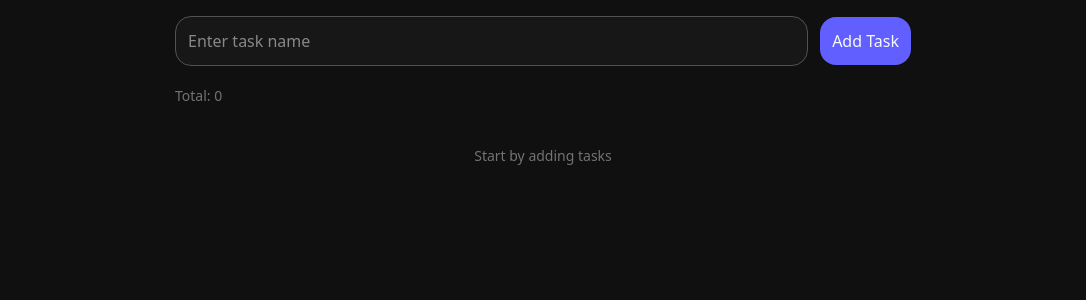
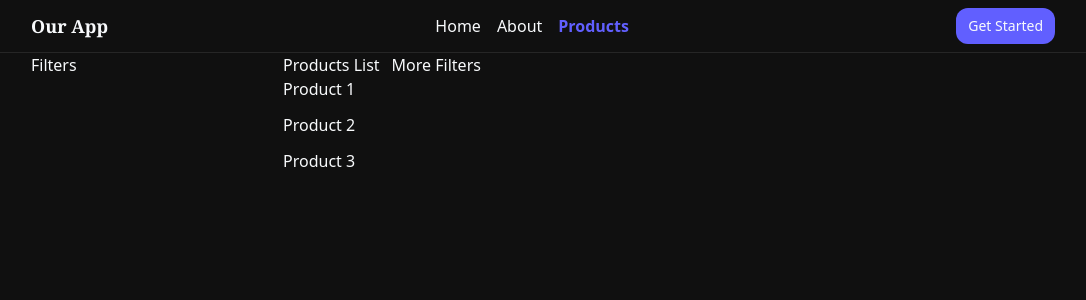
Before and after one commit to najmiter/react-course, a React (Vite) app: page /products in a window 1280 px wide. Shown: the top 300 px of the page, without its empty margins (97-1183 px from the left). Built offline with nearby package versions, Linux system fonts and the light colour scheme.

Commit message:
react router

```diff
--- a/package.json
+++ b/package.json
@@ -11,7 +11,8 @@
   },
   "dependencies": {
     "react": "^19.2.0",
-    "react-dom": "^19.2.0"
+    "react-dom": "^19.2.0",
+    "react-router": "^7.13.0"
   },
   "devDependencies": {
     "@eslint/js": "^9.39.1",
--- a/src/App.tsx
+++ /dev/null
@@ -1,9 +0,0 @@
-import Tasks from './components/tasks';
-
-export default function App() {
-  return (
-    <div className="max-w-3xl mx-auto p-4 space-y-5">
-      <Tasks />
-    </div>
-  );
-}
--- /dev/null
+++ b/src/components/common/navbar.tsx
@@ -0,0 +1,35 @@
+import { NavLink } from 'react-router';
+
+const LINKS = [
+  { to: '/', label: 'Home' },
+  { to: '/about', label: 'About' },
+  { to: '/products', label: 'Products' },
+];
+
+export default function NavBar() {
+  const activeClasses = 'text-indigo-500 font-semibold';
+
+  return (
+    <nav className="p-2 sticky w-full top-0 left-0 border-b border-neutral-800">
+      <div className="max-w-5xl flex items-center justify-between gap-2 mx-auto">
+        <h1 className="cursor-default font-semibold font-serif text-lg">Our App</h1>
+
+        <div>
+          <ul className="flex items-center gap-4">
+            {LINKS.map((link) => (
+              <li key={link.to}>
+                <NavLink to={link.to} className={({ isActive }) => isActive && activeClasses}>
+                  {link.label}
+                </NavLink>
+              </li>
+            ))}
+          </ul>
+        </div>
+
+        <div>
+          <button className="px-3 py-2 text-sm bg-indigo-500 cursor-pointer rounded-xl">Get Started</button>
+        </div>
+      </div>
+    </nav>
+  );
+}
--- /dev/null
+++ b/src/components/layouts/main-layout.tsx
@@ -0,0 +1,14 @@
+import React from 'react';
+import NavBar from '@/components/common/navbar';
+import { Outlet } from 'react-router';
+
+export default function MainLayout() {
+  return (
+    <React.Fragment>
+      <NavBar />
+      <main className="max-w-5xl mx-auto">
+        <Outlet />
+      </main>
+    </React.Fragment>
+  );
+}
--- /dev/null
+++ b/src/components/layouts/product-layout.tsx
@@ -0,0 +1,15 @@
+import { Outlet } from 'react-router';
+
+export default function ProductLayout() {
+  return (
+    <div className="flex items-start gap-3">
+      <div className="w-60">
+        <h3>Filters</h3>
+      </div>
+      <Outlet />
+      <div className="w-60">
+        <h3>More Filters</h3>
+      </div>
+    </div>
+  );
+}
--- a/src/main.tsx
+++ b/src/main.tsx
@@ -1,10 +1,10 @@
 import { /* createElement, */ StrictMode } from 'react';
 import { createRoot } from 'react-dom/client';
 import './index.css';
-import App from './App.tsx';
+import AppRoutes from './routes.tsx';
 
 createRoot(document.getElementById('root')!).render(
   <StrictMode>
-    <App />
+    <AppRoutes />
   </StrictMode>,
 );
--- /dev/null
+++ b/src/pages/about.tsx
@@ -0,0 +1,5 @@
+import React from 'react';
+
+export default function AboutPage() {
+  return <div className="h-svh grid place-content-center">About me</div>;
+}
--- /dev/null
+++ b/src/pages/home.tsx
@@ -0,0 +1,11 @@
+import { NavLink } from 'react-router';
+
+export default function HomePage() {
+  return (
+    <div className="max-w-3xl mx-auto p-4 space-y-5">
+      <h1>Home Page</h1>
+
+      <NavLink to="/about">About page</NavLink>
+    </div>
+  );
+}
--- /dev/null
+++ b/src/pages/not-found.tsx
@@ -0,0 +1,24 @@
+import { useParams } from 'react-router';
+
+export default function NotFoundPage() {
+  const params = useParams();
+
+  return (
+    <div className="h-svh grid place-content-center">
+      <div className="bg-card rounded-2xl max-w-2xl mx-auto space-y-3 text-neutral-500 p-4">
+        <span className="text-sm text-red-700">Error 404</span>
+        <h1 className="text-2xl font-semibold">Page Not Found</h1>
+        <p>
+          Lorem ipsum dolor sit amet consectetur adipisicing elit. Cupiditate tempore voluptatum ipsum temporibus facere
+          tenetur facilis exercitationem architecto ipsam quis sint totam laborum dolore eaque, pariatur deleniti. Non,
+          beatae consequuntur.
+        </p>
+        <pre>
+          {params['*'].split('/').map((path, i) => (
+            <p key={i + path}>{path}</p>
+          ))}
+        </pre>
+      </div>
+    </div>
+  );
+}
--- /dev/null
+++ b/src/pages/product.tsx
@@ -0,0 +1,11 @@
+import { useParams } from 'react-router';
+
+export default function Product() {
+  const params = useParams();
+
+  return (
+    <div>
+      <h1>Product id = {params.id}</h1>
+    </div>
+  );
+}
--- /dev/null
+++ b/src/pages/products.tsx
@@ -0,0 +1,14 @@
+import { NavLink } from 'react-router';
+
+export default function ProductsPage() {
+  return (
+    <div className="">
+      <h1>Products List</h1>
+      <div className="grid gap-3">
+        <NavLink to={'/products/1'}>Product 1</NavLink>
+        <NavLink to={'/products/2'}>Product 2</NavLink>
+        <NavLink to={'/products/3'}>Product 3</NavLink>
+      </div>
+    </div>
+  );
+}
--- /dev/null
+++ b/src/routes.tsx
@@ -0,0 +1,32 @@
+import { BrowserRouter, Route, Routes } from 'react-router';
+
+import HomePage from '@/pages/home';
+import AboutPage from '@/pages/about';
+import ProductsPage from './pages/products';
+import Product from './pages/product';
+import MainLayout from './components/layouts/main-layout';
+import ProductLayout from './components/layouts/product-layout';
+import NotFoundPage from './pages/not-found';
+
+export default function AppRoutes() {
+  return (
+    <BrowserRouter>
+      <Routes>
+        <Route element={<MainLayout />}>
+          {/* / */}
+          <Route index element={<HomePage />} />
+          {/* /about */}
+          <Route path="about" element={<AboutPage />} />
+
+          <Route path="products" element={<ProductLayout />}>
+            {/* /products */}
+            <Route index element={<ProductsPage />} />
+            {/* /products/123 */}
+            <Route path=":id" element={<Product />} />
+          </Route>
+          <Route path="*" element={<NotFoundPage />} />
+        </Route>
+      </Routes>
+    </BrowserRouter>
+  );
+}
```
